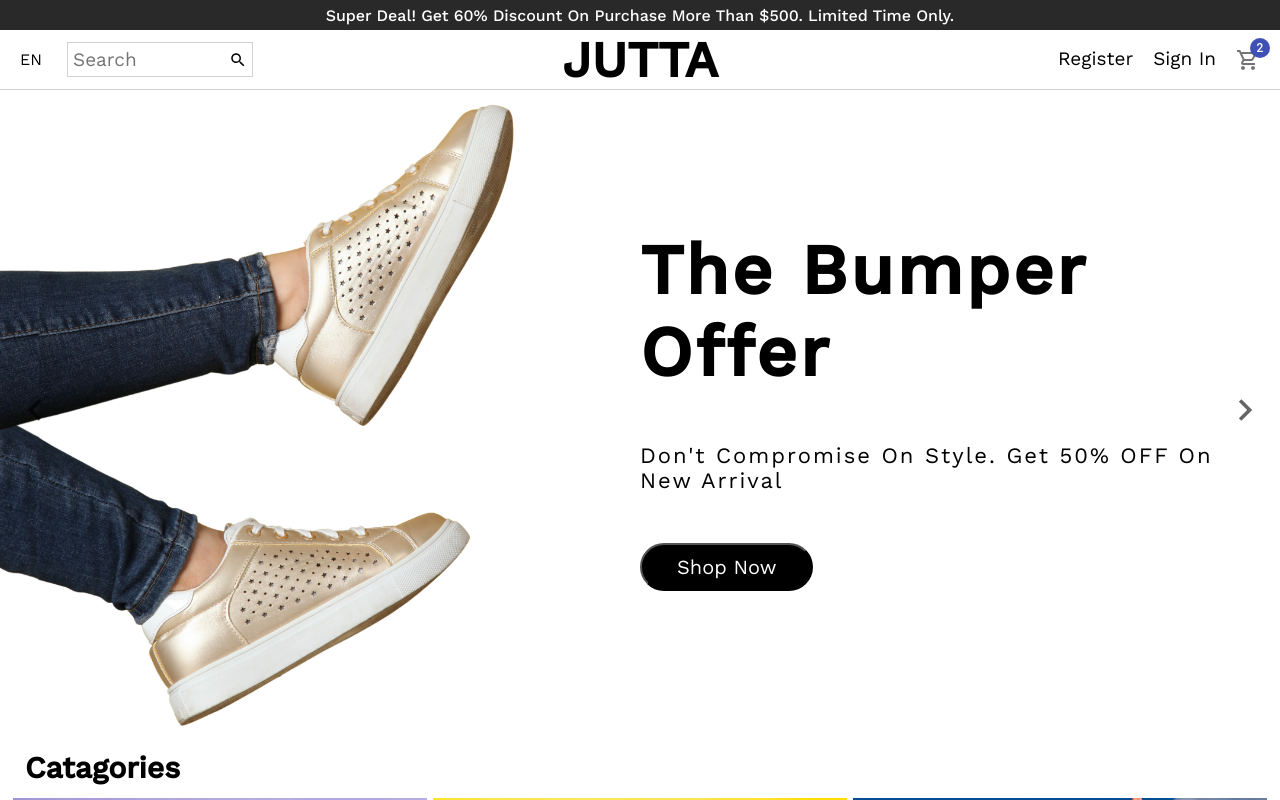
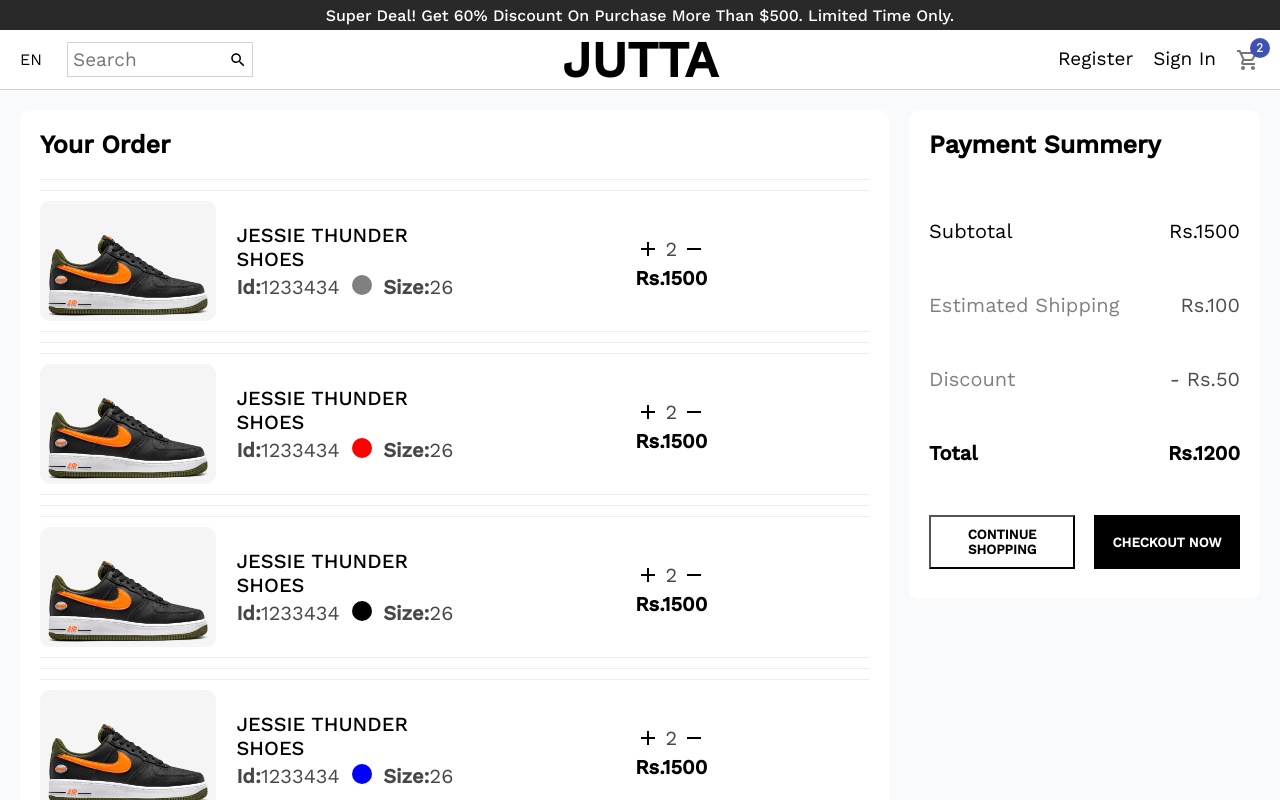
Before and after one commit to Surajpok/JUTTA, a React (Create React App) app: page /cart in a window 1280 px wide. Shown: the top 800 px of the page. Built offline with nearby package versions, Linux system fonts and the light colour scheme.

Commit message:
react router dom added

```diff
--- a/package.json
+++ b/package.json
@@ -12,6 +12,7 @@
     "@testing-library/user-event": "^12.1.10",
     "react": "^17.0.2",
     "react-dom": "^17.0.2",
+    "react-router-dom": "^6.3.0",
     "react-scripts": "4.0.3",
     "styled-components": "^5.3.3",
     "web-vitals": "^1.0.1"
--- a/src/App.js
+++ b/src/App.js
@@ -1,12 +1,29 @@
 import "./App.css";
+import Home from "./pages/Home";
 import Cart from "./pages/Cart";
-import Home from "./pages/Home";
 import Login from "./pages/Login";
 import Product from "./pages/Product";
 import ProductList from "./pages/ProductList";
 import Register from "./pages/Register";
+
+import {
+  BrowserRouter,
+  Routes,
+  Route
+} from "react-router-dom";
 const App = () => {
-  return <Home />;
+  return (
+    <BrowserRouter>
+      <Routes>
+        <Route path="/" element={<Home />} />
+        <Route path="/login" element={<Login />} />
+        <Route path="/register" element={<Register />} />
+        <Route path="/products" element={<ProductList />} />
+        <Route path="/product/:id" element={<Product />} />
+        <Route path="/cart" element={<Cart />} />
+      </Routes>
+  </BrowserRouter>
+    );
 };
 
 export default App;
--- a/src/components/Navbar.js
+++ b/src/components/Navbar.js
@@ -3,6 +3,7 @@ import styled from "styled-components";
 import { Search, ShoppingCartOutlined } from "@material-ui/icons";
 import { Badge } from "@material-ui/core";
 import { mobile } from "../Responsive";
+import { Link } from "react-router-dom";
 
 const Container = styled.div`
   height: 60px;
@@ -89,6 +90,10 @@ const Right = styled.div`
 `;
 
 const MenuItem = styled.div`
+  a{
+    text-decoration: none;
+    color: #000;
+  }
   cursor: pointer;
   margin-left: 20px;
   ${mobile({fontSize: "16px", marginLeft: "10px" })}
@@ -106,15 +111,15 @@ const Navbar = () => {
           </SearchContainer>
         </Left>
         <Center>
-          <Logo><a href ="/">
+          <Logo><Link to="/">
             {/* <img src="../image/LAMO.png" alt="" /> */}
             JUTTA
-            </a>
+            </Link>
           </Logo>
         </Center>
         <Right>
-          <MenuItem>Register</MenuItem>
-          <MenuItem>Sign In</MenuItem>
+          <MenuItem><Link to= "/register">Register</Link></MenuItem>
+          <MenuItem><Link to= "/login">Sign In</Link></MenuItem>
           <MenuItem>
             <Badge badgeContent={2} color="primary">
               <ShoppingCartOutlined color="action" />
--- a/src/pages/Cart.js
+++ b/src/pages/Cart.js
@@ -232,7 +232,7 @@ const Cart = () => {
                         <ProductDetail>
                             <Image src = "./image/shoes2.jpg" alt = "" />
                             <Details>
-                                <ProductName>JESSIE THUNDER</ProductName>
+                                <ProductName>JESSIE THUNDER SHOES</ProductName>
                                 <Specifications>
                                     <ProductId><b>Id:</b>1233434</ProductId>
                                     <ProductColor color="gray"/>
@@ -249,10 +249,32 @@ const Cart = () => {
                             <ProductPrice>Rs.1500</ProductPrice>
                         </PriceDetail>
                     </Product>
-
                     <Hr />
                     <Hr />
-
+                    <Hr />
+                <Product>
+                        <ProductDetail>
+                            <Image src = "./image/shoes2.jpg" alt = "" />
+                            <Details>
+                                <ProductName>JESSIE THUNDER SHOES</ProductName>
+                                <Specifications>
+                                    <ProductId><b>Id:</b>1233434</ProductId>
+                                    <ProductColor color="red"/>
+                                    <ProductSize><b>Size:</b>26</ProductSize>
+                                </Specifications>
+                            </Details>
+                        </ProductDetail>
+                        <PriceDetail>
+                            <ProductAmountContainer>
+                                <Add />
+                                <ProductAmount>2</ProductAmount>
+                                <Remove />
+                            </ProductAmountContainer>
+                            <ProductPrice>Rs.1500</ProductPrice>
+                        </PriceDetail>
+                    </Product>
+                    <Hr />
+                    <Hr />
                     <Hr />
                     <Product>
                         <ProductDetail>
--- a/src/pages/Login.js
+++ b/src/pages/Login.js
@@ -72,7 +72,7 @@ const Input = styled.input`
 `;
 
 const Agreement = styled.span`
-  font-size: 18px;
+  font-size: 16px;
   margin: 35px 0;
 
 `;
--- a/src/pages/Product.js
+++ b/src/pages/Product.js
@@ -1,4 +1,4 @@
-import { Add, Directions, Remove } from '@material-ui/icons'
+import { Add, Remove } from '@material-ui/icons'
 import styled from 'styled-components'
 import Announcement from '../components/Announcement'
 import Footer from '../components/Footer'
```
Also changed, not shown: 1 other file (tests, documents, lock files or other folders).
